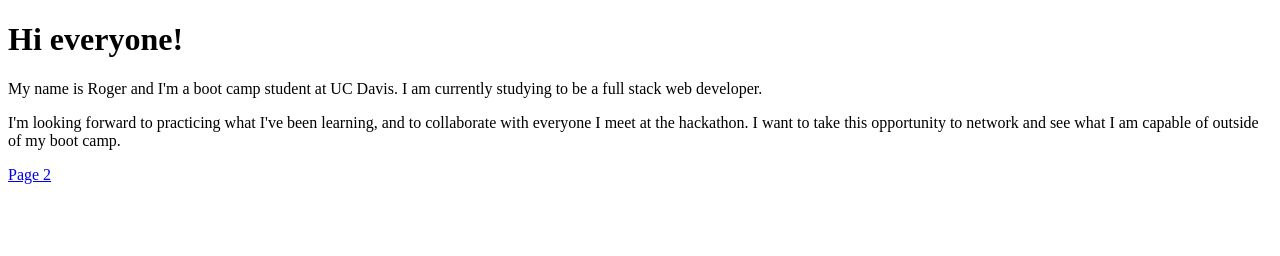
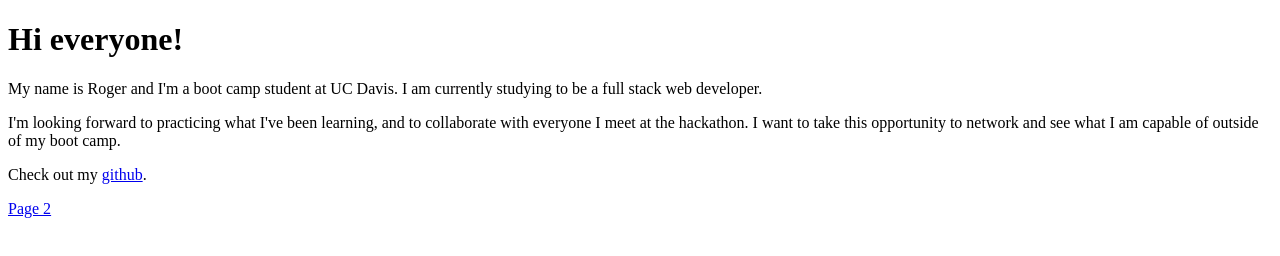
Before and after one commit to Rawgher/JAMstack-hello-world, a Gatsby site: page / in a window 1280 px wide. Built offline with nearby package versions, Linux system fonts and the light colour scheme; Gatsby itself is replaced by a stand-in of ours.

Commit message:
added github link

```diff
--- a/src/pages/index.js
+++ b/src/pages/index.js
@@ -6,6 +6,7 @@ const IndexPage = () => (
     <h1>Hi everyone!</h1>
     <p>My name is Roger and I'm a boot camp student at UC Davis. I am currently studying to be a full stack web developer.</p>
     <p>I'm looking forward to practicing what I've been learning, and to collaborate with everyone I meet at the hackathon. I want to take this opportunity to network and see what I am capable of outside of my boot camp.</p>
+    <p>Check out my <a href="https://github.com/Rawgher" target="_blank">github</a>.</p>
     <Link to="/page-2/">Page 2</Link>
   </div>
 )
```
